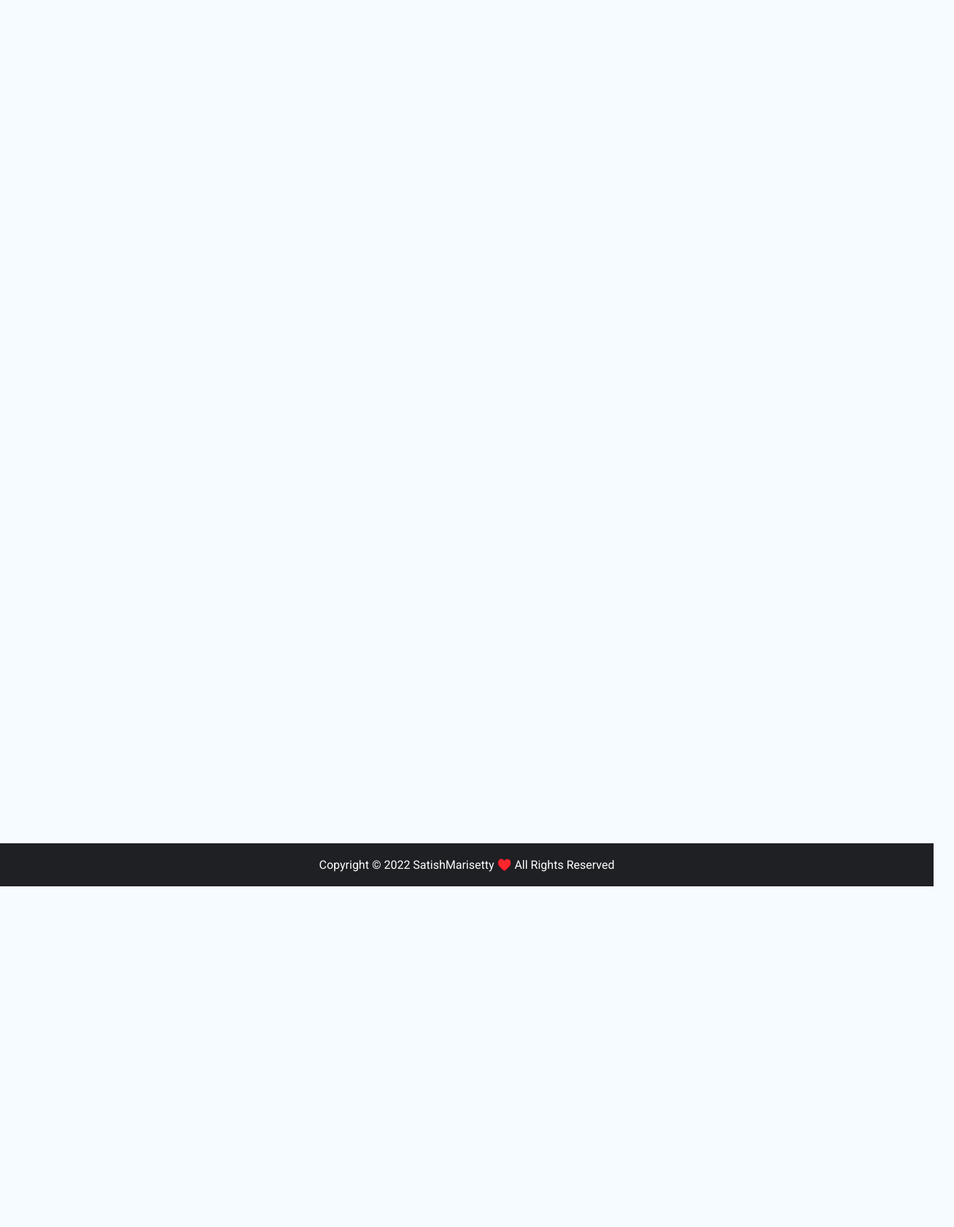
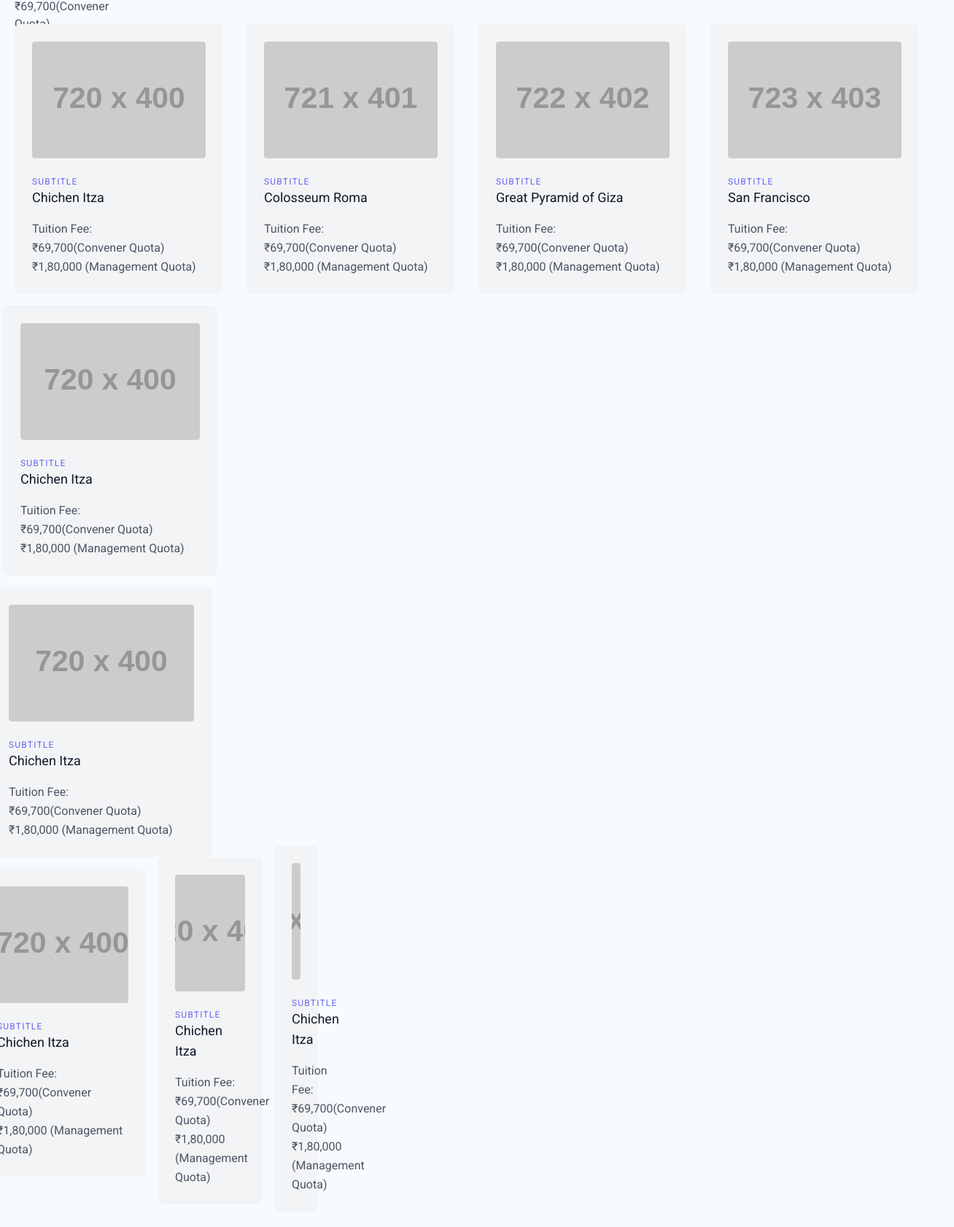
Before and after one commit to SatishMarisetty/VAC-Project, a plain HTML site: page apply.html in a window 1280 px wide. Shown: the part 1118-2800 px from the top of the page at 73% size, 1308 px wide, since content can reach past the window. Before the commit the page ends 2333 px from the top, so only its background shows below. Drawn offline with nearby package versions, Linux system fonts and the light colour scheme; placeholder pictures from the web are drawn by us.

Commit message:
Update apply.html

```diff
--- a/apply.html
+++ b/apply.html
@@ -3,6 +3,7 @@
 <head>
 <link rel="icon" href="https://raghuenggcollege.com/wp-content/uploads/2022/05/raghu-fav-icon.png" sizes="192x192" />
 <link rel="stylesheet" href="form-style.css">
+<script src="https://cdn.tailwindcss.com"></script>
 <link rel="stylesheet" href="home-style.css">
 <style>
   html{
@@ -54,14 +55,103 @@
           <input type="text" placeholder="Father Name"/>
           <input type="phone" placeholder="Mobile Number" required/>
            <input type="text" placeholder="Email ID" required/>
-          <input type="text" placeholder="Address"/>
-          <input type="text" placeholder="SSC Percentage" />
-          <input type="text" placeholder="Inter Percentage"/>
+          <input type="radio" name="rad" required/> EAPCET <input type="radio" name="rad" required/> Management
          <input type="text" placeholder="Course Interested In"/>
           <button>Apply Now</button>
         </form>
       </div>
     </div>
+
+<section class="text-gray-600 body-font">
+  <div class="container px-5 py-24 mx-auto">
+    <div class="flex flex-wrap w-full mb-20">
+      <div class="lg:w-1/2 w-full mb-6 lg:mb-0">
+        <h1 class="sm:text-3xl text-2xl font-medium title-font mb-2 text-gray-900">B.Tech Programs in our College</h1>
+        <div class="h-1 w-20 bg-indigo-500 rounded">Tuition Fee:<br>₹69,700(Convener Quota)<br>₹1,80,000 (Management Quota)</div>
+      </div>
+      </div>
+    <div class="flex flex-wrap -m-4">
+      <div class="xl:w-1/4 md:w-1/2 p-4">
+        <div class="bg-gray-100 p-6 rounded-lg">
+          <img class="h-40 rounded w-full object-cover object-center mb-6" src="https://dummyimage.com/720x400" alt="content">
+          <h3 class="tracking-widest text-indigo-500 text-xs font-medium title-font">SUBTITLE</h3>
+          <h2 class="text-lg text-gray-900 font-medium title-font mb-4">Chichen Itza</h2>
+          <p class="leading-relaxed text-base">Tuition Fee:<br>₹69,700(Convener Quota)<br>₹1,80,000 (Management Quota)</p>
+        </div>
+      </div>
+      <div class="xl:w-1/4 md:w-1/2 p-4">
+        <div class="bg-gray-100 p-6 rounded-lg">
+          <img class="h-40 rounded w-full object-cover object-center mb-6" src="https://dummyimage.com/721x401" alt="content">
+          <h3 class="tracking-widest text-indigo-500 text-xs font-medium title-font">SUBTITLE</h3>
+          <h2 class="text-lg text-gray-900 font-medium title-font mb-4">Colosseum Roma</h2>
+          <p class="leading-relaxed text-base">Tuition Fee:<br>₹69,700(Convener Quota)<br>₹1,80,000 (Management Quota)</p>
+        </div>
+      </div>
+      <div class="xl:w-1/4 md:w-1/2 p-4">
+        <div class="bg-gray-100 p-6 rounded-lg">
+          <img class="h-40 rounded w-full object-cover object-center mb-6" src="https://dummyimage.com/722x402" alt="content">
+          <h3 class="tracking-widest text-indigo-500 text-xs font-medium title-font">SUBTITLE</h3>
+          <h2 class="text-lg text-gray-900 font-medium title-font mb-4">Great Pyramid of Giza</h2>
+          <p class="leading-relaxed text-base">Tuition Fee:<br>₹69,700(Convener Quota)<br>₹1,80,000 (Management Quota)</p>
+        </div>
+      </div>
+      <div class="xl:w-1/4 md:w-1/2 p-4">
+        <div class="bg-gray-100 p-6 rounded-lg">
+          <img class="h-40 rounded w-full object-cover object-center mb-6" src="https://dummyimage.com/723x403" alt="content">
+          <h3 class="tracking-widest text-indigo-500 text-xs font-medium title-font">SUBTITLE</h3>
+          <h2 class="text-lg text-gray-900 font-medium title-font mb-4">San Francisco</h2>
+          <p class="leading-relaxed text-base">Tuition Fee:<br>₹69,700(Convener Quota)<br>₹1,80,000 (Management Quota)</p>
+        </div>
+      </div>
+    <div class="flex flex-wrap -m-4">
+      <div class="xl:w-1/4 md:w-1/2 p-4">
+        <div class="bg-gray-100 p-6 rounded-lg">
+          <img class="h-40 rounded w-full object-cover object-center mb-6" src="https://dummyimage.com/720x400" alt="content">
+          <h3 class="tracking-widest text-indigo-500 text-xs font-medium title-font">SUBTITLE</h3>
+          <h2 class="text-lg text-gray-900 font-medium title-font mb-4">Chichen Itza</h2>
+          <p class="leading-relaxed text-base">Tuition Fee:<br>₹69,700(Convener Quota)<br>₹1,80,000 (Management Quota)</p>
+        </div>
+      </div>
+    <div class="flex flex-wrap -m-4">
+      <div class="xl:w-1/4 md:w-1/2 p-4">
+        <div class="bg-gray-100 p-6 rounded-lg">
+          <img class="h-40 rounded w-full object-cover object-center mb-6" src="https://dummyimage.com/720x400" alt="content">
+          <h3 class="tracking-widest text-indigo-500 text-xs font-medium title-font">SUBTITLE</h3>
+          <h2 class="text-lg text-gray-900 font-medium title-font mb-4">Chichen Itza</h2>
+          <p class="leading-relaxed text-base">Tuition Fee:<br>₹69,700(Convener Quota)<br>₹1,80,000 (Management Quota)</p>
+        </div>
+      </div>
+    <div class="flex flex-wrap -m-4">
+      <div class="xl:w-1/4 md:w-1/2 p-4">
+        <div class="bg-gray-100 p-6 rounded-lg">
+          <img class="h-40 rounded w-full object-cover object-center mb-6" src="https://dummyimage.com/720x400" alt="content">
+          <h3 class="tracking-widest text-indigo-500 text-xs font-medium title-font">SUBTITLE</h3>
+          <h2 class="text-lg text-gray-900 font-medium title-font mb-4">Chichen Itza</h2>
+          <p class="leading-relaxed text-base">Tuition Fee:<br>₹69,700(Convener Quota)<br>₹1,80,000 (Management Quota)</p>
+        </div>
+      </div>
+    <div class="flex flex-wrap -m-4">
+      <div class="xl:w-1/4 md:w-1/2 p-4">
+        <div class="bg-gray-100 p-6 rounded-lg">
+          <img class="h-40 rounded w-full object-cover object-center mb-6" src="https://dummyimage.com/720x400" alt="content">
+          <h3 class="tracking-widest text-indigo-500 text-xs font-medium title-font">SUBTITLE</h3>
+          <h2 class="text-lg text-gray-900 font-medium title-font mb-4">Chichen Itza</h2>
+          <p class="leading-relaxed text-base">Tuition Fee:<br>₹69,700(Convener Quota)<br>₹1,80,000 (Management Quota)</p>
+        </div>
+      </div>
+    <div class="flex flex-wrap -m-4">
+      <div class="xl:w-1/4 md:w-1/2 p-4">
+        <div class="bg-gray-100 p-6 rounded-lg">
+          <img class="h-40 rounded w-full object-cover object-center mb-6" src="https://dummyimage.com/720x400" alt="content">
+          <h3 class="tracking-widest text-indigo-500 text-xs font-medium title-font">SUBTITLE</h3>
+          <h2 class="text-lg text-gray-900 font-medium title-font mb-4">Chichen Itza</h2>
+          <p class="leading-relaxed text-base">Tuition Fee:<br>₹69,700(Convener Quota)<br>₹1,80,000 (Management Quota)</p>
+        </div>
+      </div>
+    </div>
+  </div>
+</section>
+
 <div class="footer">
 Copyright &copy; <script>document.write(new Date().getFullYear());</script> SatishMarisetty ♥️ All Rights Reserved
 </div>
```
